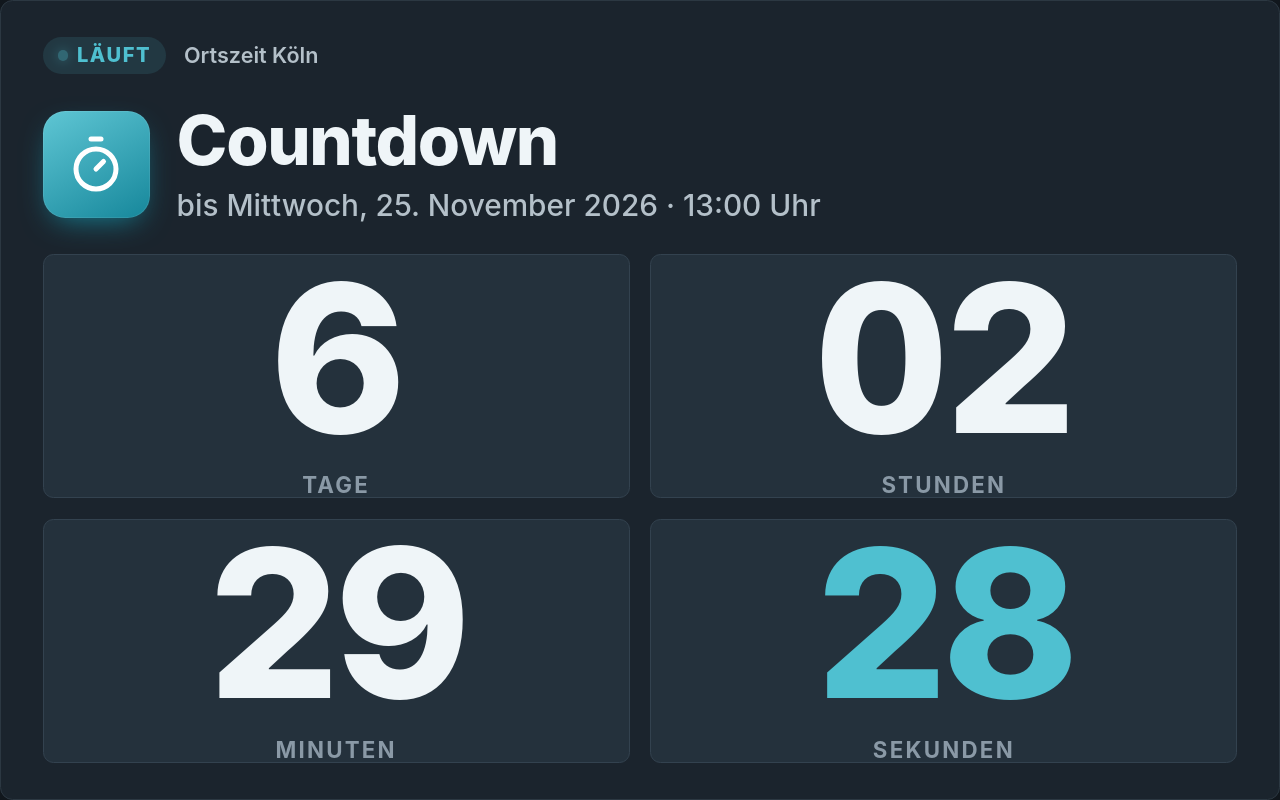
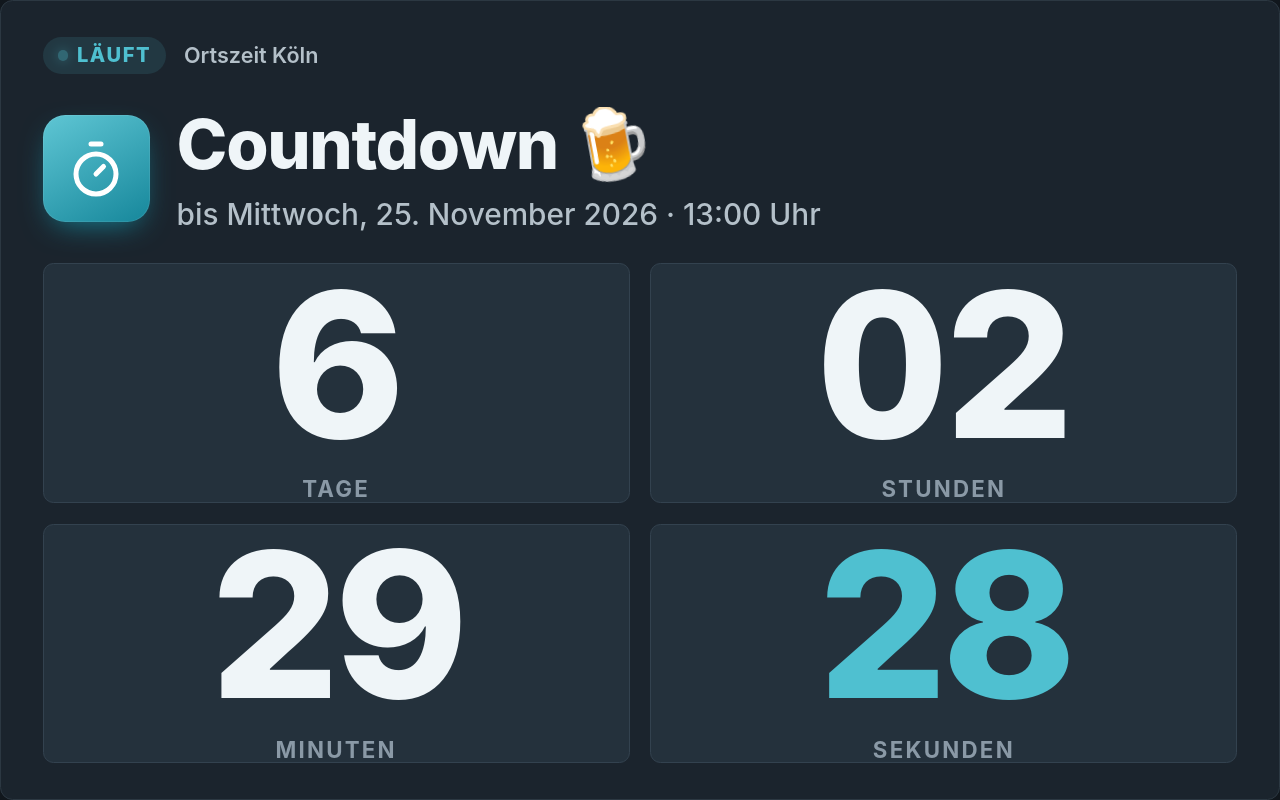
Before and after one commit to 4rctic-edge/wetter, a plain HTML site: page countdown/index.html in a window 1280 px wide. Drawn offline with Linux system fonts and the light colour scheme.

Commit message:
Countdown: Bier-Emoji hinter dem Titel
Ein 🍺 hinter „Countdown“, das alle 6 Sekunden kurz anstößt. Per
?emoji= änderbar oder ausblendbar. Die Titelzeile wird beim Einpassen
mitgeprüft, damit das Emoji nicht abgeschnitten wird.

Co-Authored-By: Claude Opus 5.5 <noreply@anthropic.com>

```diff
--- a/countdown/index.html
+++ b/countdown/index.html
@@ -71,7 +71,11 @@ svg { display: block; fill: none; stroke: currentColor; stroke-width: 2; stroke-
 .itile svg { width: 56%; height: 56%; }
 .tt { min-width: 0; }
 .kicker { font-size: max(9px, calc(var(--s) * 1.4)); font-weight: 700; letter-spacing: 0.08em; text-transform: uppercase; color: var(--teal-l); white-space: nowrap; }
-.h1 { margin-top: calc(var(--s) * 0.2); font-size: calc(var(--s) * 4.6); font-weight: 800; line-height: 1; letter-spacing: -0.02em; white-space: nowrap; overflow: hidden; text-overflow: ellipsis; }
+.h1 { margin-top: calc(var(--s) * 0.2); font-size: calc(var(--s) * 4.6); font-weight: 800; line-height: 1.1; letter-spacing: -0.02em; white-space: nowrap; overflow: hidden; text-overflow: ellipsis; }
+/* Bier-Emoji hinter dem Titel, prostet alle paar Sekunden kurz zu */
+.emo { display: inline-block; margin-left: 0.25em; font-family: "Segoe UI Emoji", "Apple Color Emoji", "Noto Color Emoji", sans-serif; font-weight: 400; letter-spacing: 0; transform-origin: 30% 90%; animation: prost 6s ease-in-out infinite; }
+@keyframes prost { 0%, 80%, 100% { transform: rotate(0); } 85% { transform: rotate(-14deg); } 90% { transform: rotate(10deg); } 95% { transform: rotate(-6deg); } }
+@media (prefers-reduced-motion: reduce) { .emo { animation: none; } }
 .sub { margin-top: calc(var(--s) * 0.8); font-size: max(10px, calc(var(--s) * 2)); font-weight: 500; line-height: 1.25; color: var(--t2); }
 
 /* ===== Zahlen ===== */
@@ -159,7 +163,7 @@ html.embed .tile { background: transparent; border: 0; border-radius: 0; }
     <div class="ttl">
       <div class="itile"><svg viewBox="0 0 24 24" aria-hidden="true"><path d="M10 2h4"/><path d="M12 14l3-3"/><circle cx="12" cy="14" r="8"/></svg></div>
       <div class="tt">
-        <div class="h1" id="title">Countdown</div>
+        <div class="h1"><span id="title">Countdown</span><span class="emo" id="emo" aria-hidden="true">🍺</span></div>
         <div class="sub" id="sub"></div>
       </div>
     </div>
@@ -181,10 +185,12 @@ html.embed .tile { background: transparent; border: 0; border-radius: 0; }
      Optional per URL: ?ziel=2026-11-25T13:00:00%2B01:00  und  ?titel=Text */
   var TARGET_ISO = '2026-11-25T13:00:00+01:00';
   var TITLE = 'Countdown';
+  var EMOJI = '🍺';  // per ?emoji=… änderbar, ?emoji= leer blendet es aus
   try {
     var p = new URLSearchParams(location.search);
     if (p.get('ziel') && !isNaN(Date.parse(p.get('ziel')))) TARGET_ISO = p.get('ziel');
     if (p.get('titel')) TITLE = p.get('titel').slice(0, 60);
+    if (p.has('emoji')) EMOJI = p.get('emoji').slice(0, 8);
   } catch (e) { /* Standard verwenden */ }
   var TARGET = Date.parse(TARGET_ISO);
 
@@ -200,6 +206,8 @@ html.embed .tile { background: transparent; border: 0; border-radius: 0; }
   fmt.formatToParts(new Date(TARGET)).forEach(function (x) { parts[x.type] = x.value; });
   var targetText = parts.weekday + ', ' + parts.day + '. ' + parts.month + ' ' + parts.year + ' · ' + parts.hour + ':' + parts.minute + ' Uhr';
   $('title').textContent = TITLE;
+  $('emo').textContent = EMOJI;
+  $('emo').style.display = EMOJI ? '' : 'none';
   $('sub').textContent = 'bis ' + targetText;
   document.title = TITLE + ' · ' + targetText;
 
@@ -227,6 +235,9 @@ html.embed .tile { background: transparent; border: 0; border-radius: 0; }
   function overflows() {
     if (over(tile)) return true;
     var bx = document.querySelectorAll('.bx, .tt');
+    // Titel und Bier müssen nebeneinander in die Zeile passen
+    var h1 = document.querySelector('.h1'), emo = $('emo');
+    if (h1.getClientRects().length && $('title').offsetWidth + (emo.offsetWidth ? emo.offsetWidth * 1.35 : 0) > h1.clientWidth) return true;
     for (var i = 0; i < bx.length; i++) if (over(bx[i])) return true;
     // Zahlen sollen Luft zum Kartenrand behalten
     var ns = document.querySelectorAll('.n');
```
